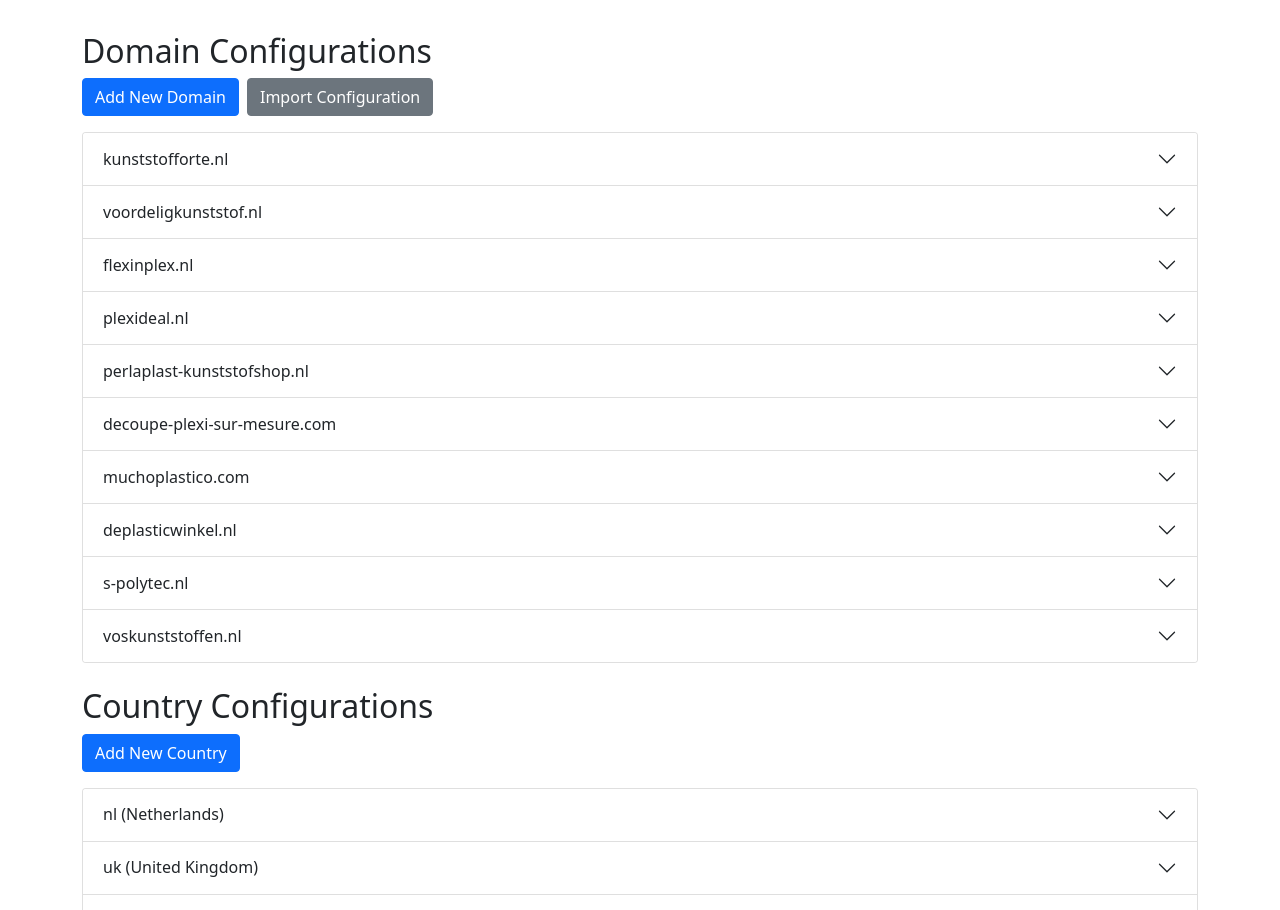
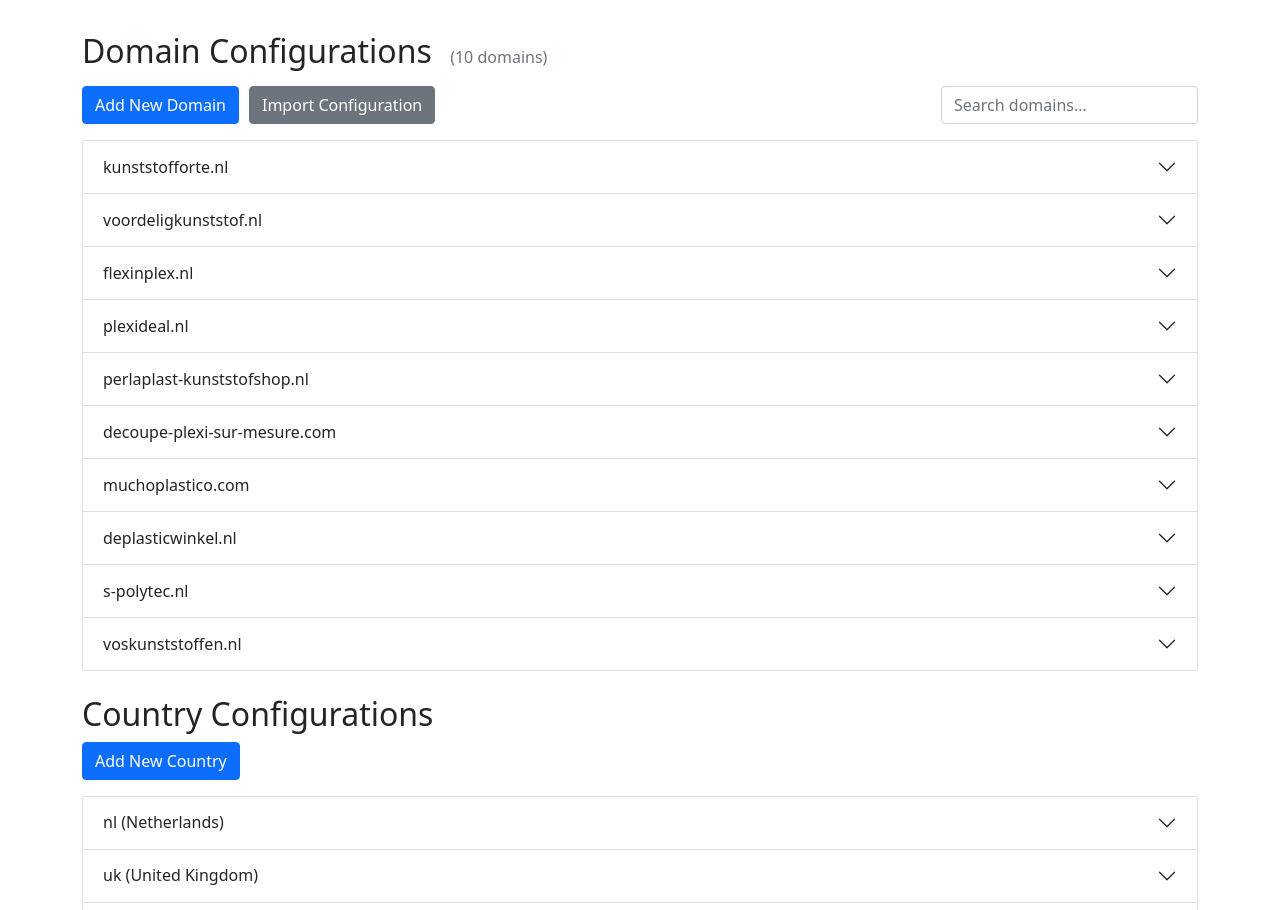
Before and after one commit to milanvanbruggen/competitor-price-watcher, a FastAPI app: page /config in a window 1280 px wide. Shown: the part 56-966 px from the top of the page. Run offline with FastAPI, Linux system fonts and the light colour scheme; parts of the project's set-up code (start-up, migrations or seed data) failed here and were passed over; some libraries are stand-ins or nearby versions.

Commit message:
Improved configuration page layout and removed duplicate import button

```diff
--- a/templates/config.html
+++ b/templates/config.html
@@ -20,17 +20,54 @@
     .editor-buttons button {
         margin-right: 10px;
     }
+    .domain-count {
+        color: #6c757d;
+        font-size: 1rem;
+        font-weight: normal;
+        margin-left: 10px;
+    }
+    .search-container {
+        max-width: 300px;
+    }
+    .header-section {
+        margin-bottom: 1rem;
+    }
+    .controls-section {
+        display: flex;
+        gap: 10px;
+        align-items: center;
+        margin: 1rem 0;
+    }
+    .controls-left {
+        display: flex;
+        gap: 10px;
+        flex-grow: 1;
+    }
 </style>
 {% endblock %}
 
 {% block content %}
 <div class="container mt-4">
-    <h2>Domain Configurations</h2>
-    <button class="btn btn-primary mb-3" onclick="newDomainConfig()">Add New Domain</button>
+    <div class="header-section">
+        <h2>
+            Domain Configurations
+            <span class="domain-count">({{ domain_configs|length }} domains)</span>
+        </h2>
+    </div>
+
+    <div class="controls-section">
+        <div class="controls-left">
+            <button class="btn btn-primary" onclick="newDomainConfig()">Add New Domain</button>
+            <button class="btn btn-secondary" onclick="showImportModal()">Import Configuration</button>
+        </div>
+        <div class="search-container">
+            <input type="text" class="form-control" id="domainSearch" placeholder="Search domains..." onkeyup="filterDomains()">
+        </div>
+    </div>
 
     <div class="accordion" id="domainAccordion">
         {% for domain, config in domain_configs.items() %}
-        <div class="accordion-item">
+        <div class="accordion-item domain-item" data-domain="{{ domain }}">
             <h2 class="accordion-header">
                 <button class="accordion-button collapsed" type="button" data-bs-toggle="collapse" data-bs-target="#collapse{{ loop.index }}">
                     {{ domain }}
@@ -375,13 +412,7 @@ function exportDomainConfig(domain) {
 
 // Add import button to the top of the page
 document.addEventListener('DOMContentLoaded', function() {
-    const importButton = document.createElement('button');
-    importButton.className = 'btn btn-secondary mb-3 ms-2';
-    importButton.textContent = 'Import Configuration';
-    importButton.onclick = () => new bootstrap.Modal(document.getElementById('importConfigModal')).show();
-
-    const addNewDomainButton = document.querySelector('button[onclick="newDomainConfig()"]');
-    addNewDomainButton.parentNode.insertBefore(importButton, addNewDomainButton.nextSibling);
+    // This section can be removed as we now have the import button in the HTML
 });
 
 async function importConfig() {
@@ -423,5 +454,25 @@ async function importConfig() {
         alert('Error importing configuration: ' + error.message);
     }
 }
+
+// Add this new function for domain filtering
+function filterDomains() {
+    const searchTerm = document.getElementById('domainSearch').value.toLowerCase();
+    const domainItems = document.getElementsByClassName('domain-item');
+
+    Array.from(domainItems).forEach(item => {
+        const domain = item.getAttribute('data-domain').toLowerCase();
+        if (domain.includes(searchTerm)) {
+            item.style.display = '';
+        } else {
+            item.style.display = 'none';
+        }
+    });
+}
+
+// Add this function to show the import modal
+function showImportModal() {
+    new bootstrap.Modal(document.getElementById('importConfigModal')).show();
+}
 </script>
 {% endblock %}
```
